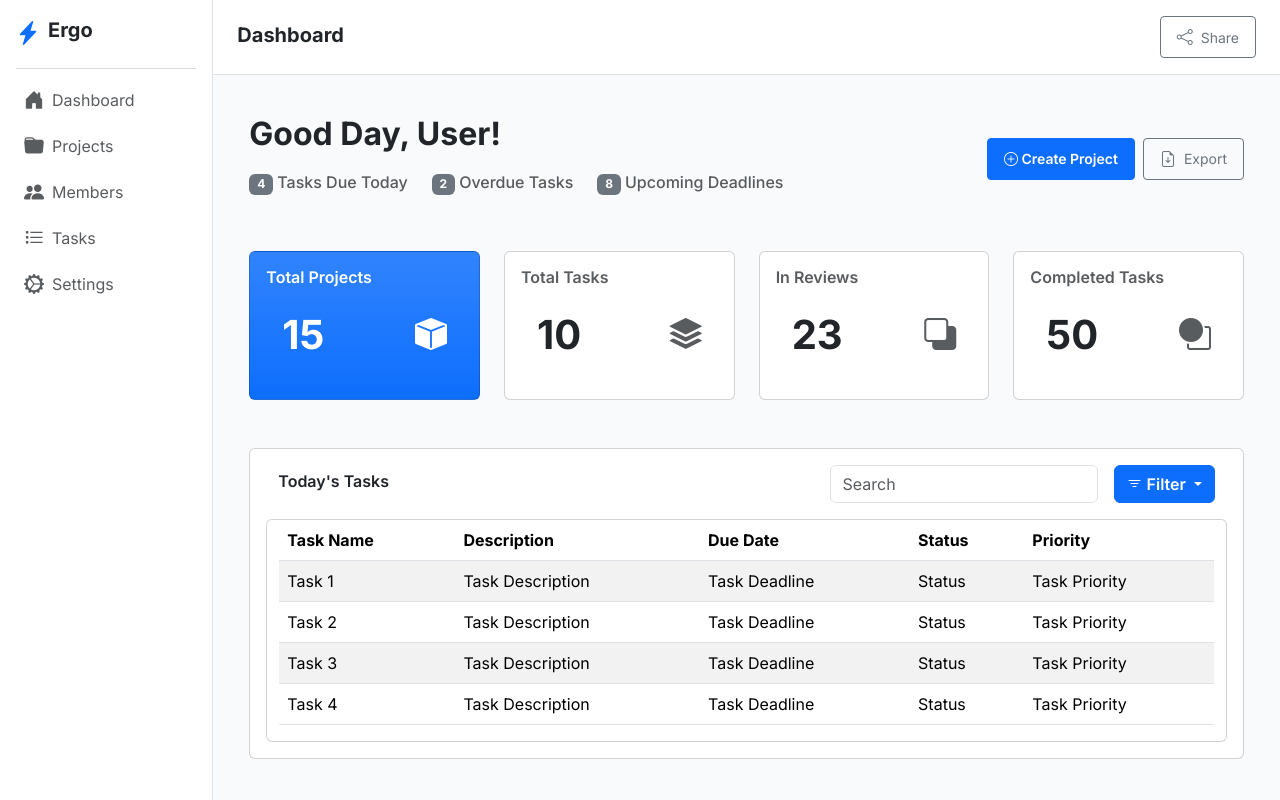
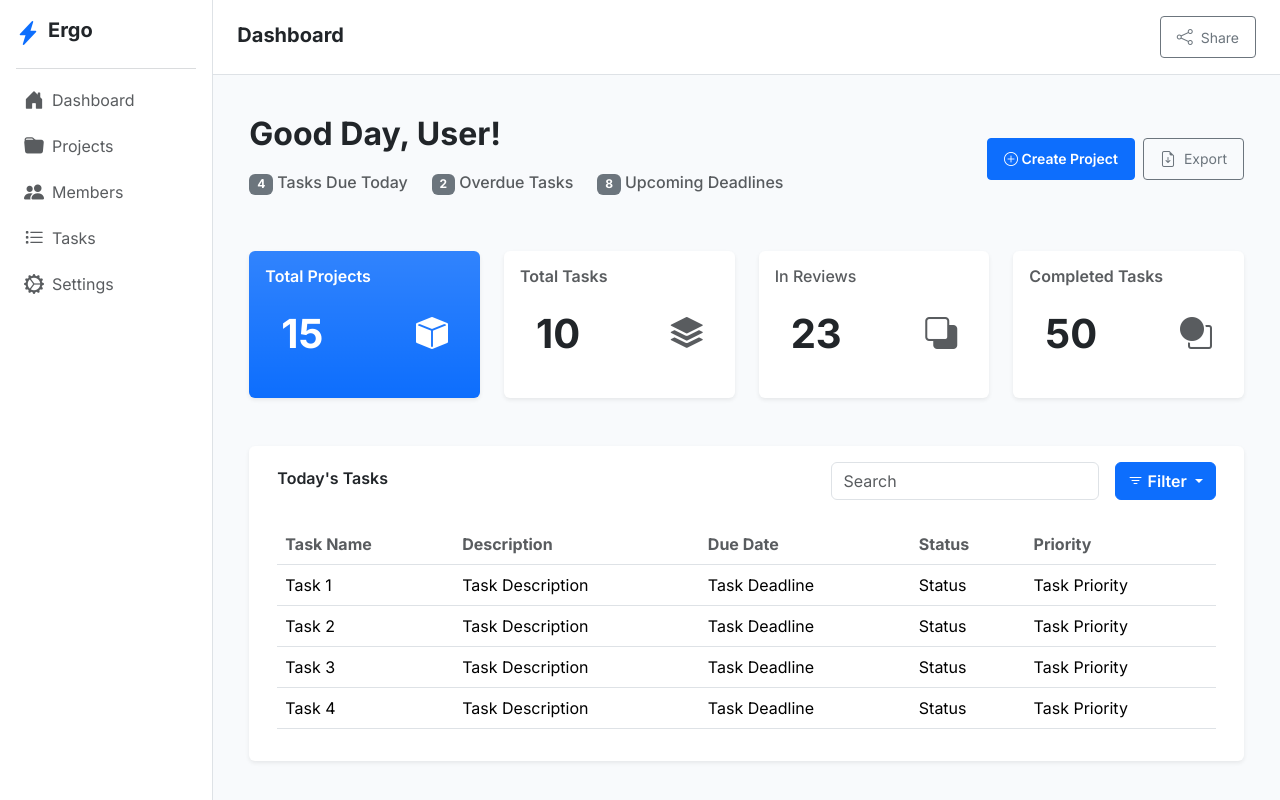
Before and after one commit to rocksoncodes/Ergo-Project-Manager, an Angular app in the folder ergo_frontend/: page /home/dashboard in a window 1280 px wide. Built offline with nearby package versions, Linux system fonts and the light colour scheme.

Commit message:
feat(Dashboard): UI improvements

```diff
--- a/ergo_frontend/src/app/features/home/components/dashboard/dashboard.html
+++ b/ergo_frontend/src/app/features/home/components/dashboard/dashboard.html
@@ -39,7 +39,7 @@
 		<div class="row mb-5">
 			<!--::begin Total Projects Card     -->
 			<div class="col">
-				<div class="card p-3 text-bg-primary bg-gradient text-white">
+				<div class="card p-3 text-bg-primary bg-gradient text-white border-0 shadow-sm">
 					<h6 class="card-title fw-semibold">Total Projects</h6>
 					<div class="d-flex card-body justify-content-between">
 						<h1 class="fw-bold">15</h1>
@@ -51,7 +51,7 @@
 
 			<!--::begin Total Tasks Card     -->
 			<div class="col">
-				<div class="card p-3">
+				<div class="card p-3 border-0 shadow-sm">
 					<h6 class="card-title text-muted fw-semibold">Total Tasks</h6>
 					<div class="d-flex card-body justify-content-between">
 						<h1 class="fw-bold">10</h1>
@@ -63,8 +63,8 @@
 
 			<!--::begin In Reviews Card     -->
 			<div class="col">
-				<div class="card p-3">
-					<h6 class="card-title text-muted fw-semibold">In Reviews</h6>
+				<div class="card p-3 border-0 shadow-sm">
+					<h6 class="card-title text-muted fw-semibol">In Reviews</h6>
 					<div class="d-flex card-body justify-content-between">
 						<h1 class="fw-bold">23</h1>
 						<i class="bi bi-back fs-2 text-muted"></i>
@@ -75,7 +75,7 @@
 
 			<!--::begin Completed Tasks Card     -->
 			<div class="col">
-				<div class="card p-3">
+				<div class="card p-3 border-0 shadow-sm">
 					<h6 class="card-title text-muted fw-semibold">Completed Tasks</h6>
 					<div class="d-flex card-body justify-content-between">
 						<h1 class="fw-bold">50</h1>
@@ -86,7 +86,7 @@
 			<!--::end Completed Tasks Card      -->
 		</div>
 		<!--    ::begin Task List component-->
-		<div class="row card p-lg-3 m-auto">
+		<div class="row card p-lg-3 m-auto border-0 shadow-sm">
 			<div class="d-flex justify-content-between align-items-center mb-3">
 				<h6 class="card-subtitle fw-semibold">Today's Tasks</h6>
 				<div class="d-flex gap-3">
@@ -110,16 +110,16 @@
 					</div>
 				</div>
 			</div>
-			<div class="card">
+			<div class="card border-0 pt-2">
 				<div class="card-body p-0">
-					<table class="table table-striped">
+					<table class="table">
 						<thead>
 							<tr>
-								<th scope="col">Task Name</th>
-								<th scope="col">Description</th>
-								<th scope="col">Due Date</th>
-								<th scope="col">Status</th>
-								<th scope="col">Priority</th>
+								<th scope="col" class="text-muted">Task Name</th>
+								<th scope="col" class="text-muted">Description</th>
+								<th scope="col" class="text-muted">Due Date</th>
+								<th scope="col" class="text-muted">Status</th>
+								<th scope="col" class="text-muted">Priority</th>
 							</tr>
 						</thead>
 						<tbody>
```
